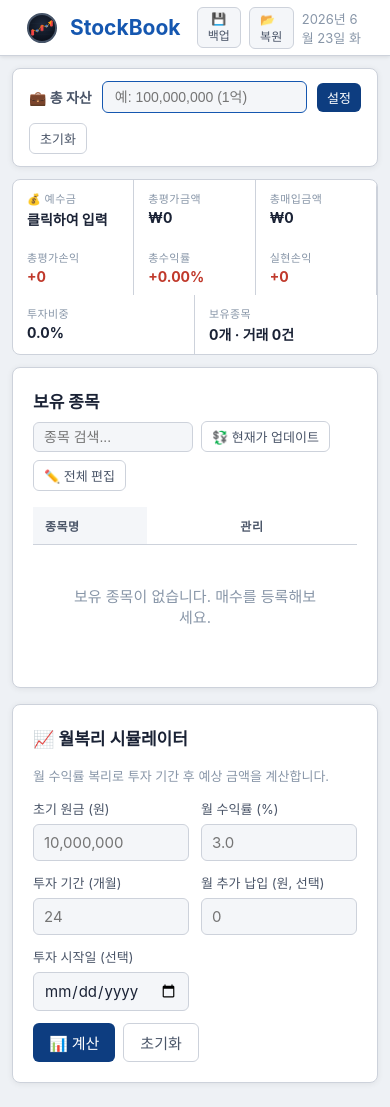
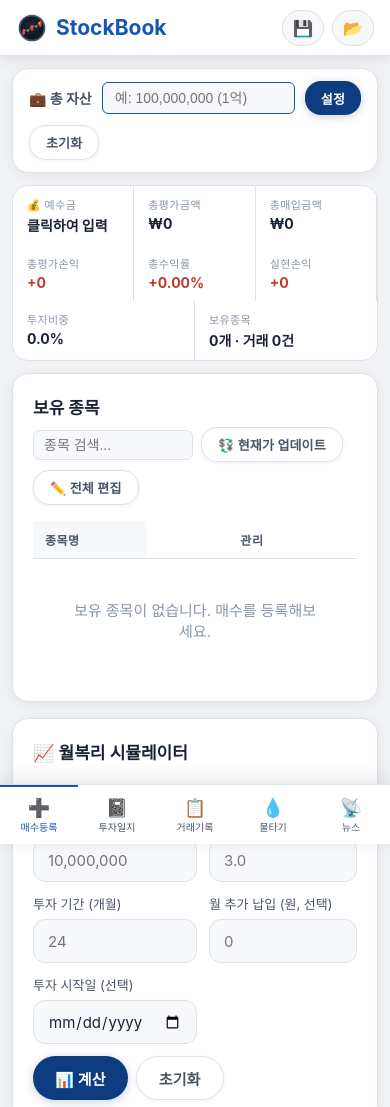
Before and after one commit to mj94920/stockbook--, a plain HTML site: page 주식포트폴리오관리.html in a window 390 px wide. Shown: the top 1107 px of the page. Drawn offline with Linux system fonts and the light colour scheme.

Commit message:
UI 리디자인: 모바일 앱 스타일, 헤더 버튼 pill형, 하단 탭 바, theme-color 흰색

```diff
--- a/주식포트폴리오관리.html
+++ b/주식포트폴리오관리.html
@@ -7,17 +7,17 @@
 <meta name="apple-mobile-web-app-capable" content="yes">
 <meta name="apple-mobile-web-app-status-bar-style" content="default">
 <meta name="apple-mobile-web-app-title" content="StockBook">
-<meta name="theme-color" content="#1557b0">
+<meta name="theme-color" content="#ffffff">
 <link rel="manifest" href="./manifest.json">
 <link rel="apple-touch-icon" href="./icon-192.png">
 <title>📈 주식 포트폴리오 관리</title>
 <style>
   :root {
-    --bg: #eef1f5;
+    --bg: #f0f2f6;
     --bg2: #ffffff;
-    --bg3: #f4f6f9;
-    --bg4: #e4e8ee;
-    --border: #cdd2db;
+    --bg3: #f7f8fb;
+    --bg4: #e8ecf3;
+    --border: #dde2ea;
     --text: #1a2235;
     --text2: #4a5568;
     --text3: #8896a8;
@@ -31,8 +31,11 @@
     --green: #1a7a3c;
     --hts-up: #c0392b;
     --hts-dn: #1557b0;
-    --radius: 8px;
-    --shadow: 0 2px 12px rgba(0,0,0,0.10);
+    --radius: 16px;
+    --radius-sm: 10px;
+    --shadow: 0 4px 24px rgba(0,0,0,0.08);
+    --shadow-card: 0 2px 12px rgba(0,0,0,0.06);
+    --shadow-btn: 0 2px 8px rgba(21,87,176,0.18);
   }
   * { box-sizing: border-box; margin: 0; padding: 0; }
   body {
@@ -43,9 +46,9 @@
     min-height: 100vh;
   }
   /* ── 밝은 테마 세부 보정 ── */
-  .header { box-shadow: 0 1px 4px rgba(0,0,0,0.10); }
-  .card { box-shadow: 0 1px 6px rgba(0,0,0,0.07); border-color: var(--border); }
-  .summary-card { box-shadow: 0 1px 4px rgba(0,0,0,0.06); }
+  .header { box-shadow: 0 2px 12px rgba(0,0,0,0.09); }
+  .card { box-shadow: 0 2px 14px rgba(0,0,0,0.08); border-color: transparent; }
+  .summary-card { box-shadow: 0 2px 12px rgba(0,0,0,0.07); border-color: transparent; }
   thead th { background: #e4e8f0; color: #3a4557; border-bottom: 2px solid #bcc4d0; }
   tbody td { border-bottom: 1px solid #e8ecf0; }
   .modal { box-shadow: 0 8px 32px rgba(0,0,0,0.18); border-color: #c8d0dc; }
@@ -57,8 +60,8 @@
   input:focus, select:focus, textarea:focus { border-color: var(--accent); outline: none; box-shadow: 0 0 0 2px rgba(21,87,176,0.12); }
   .quick-link { background: #fff; }
   .quick-link:hover { background: #eef1f8; border-color: var(--blue); color: var(--blue); }
-  .journal-card { background: #fff; }
-  .journal-card:hover { border-color: var(--accent); }
+  .journal-card { background: #fff; box-shadow: 0 2px 12px rgba(0,0,0,0.07); }
+  .journal-card:hover { border-color: var(--accent); box-shadow: 0 4px 16px rgba(21,87,176,0.10); transform: translateY(-1px); }
   .journal-card .jc-tag { background: var(--bg4); color: var(--text2); }
   .checkbox-item { background: #fff; }
   .checkbox-item:hover { background: #f0f4fc; }
@@ -66,16 +69,40 @@
   .header {
     background: var(--bg2);
     border-bottom: 1px solid var(--border);
-    padding: 0 24px;
+    padding: 0 16px;
     display: flex;
     align-items: center;
-    gap: 16px;
+    gap: 12px;
     height: 56px;
     position: sticky; top: 0; z-index: 100;
   }
-  .logo { font-size: 21px; font-weight: 700; color: var(--text); display: flex; align-items: center; gap: 10px; }
-  .logo img { width: 36px; height: 36px; border-radius: 50%; flex-shrink: 0; }
+  .logo { font-size: 21px; font-weight: 700; color: var(--text); display: flex; align-items: center; gap: 8px; flex-shrink: 0; }
+  .logo img { width: 32px; height: 32px; border-radius: 50%; flex-shrink: 0; }
   .logo span { color: var(--accent); }
+  /* 헤더 액션 버튼 (백업/복원) */
+  .header-action-btn {
+    display: inline-flex;
+    align-items: center;
+    gap: 5px;
+    font-size: 13px;
+    font-family: inherit;
+    padding: 6px 14px;
+    border: 1.5px solid var(--border);
+    border-radius: 18px;
+    background: var(--bg3);
+    color: var(--text2);
+    cursor: pointer;
+    transition: all 0.15s;
+    white-space: nowrap;
+    flex-shrink: 0;
+    height: 36px;
+  }
+  .header-action-btn:hover { background: var(--bg4); color: var(--text); border-color: var(--text3); }
+  @media (max-width: 600px) {
+    .header-btn-text { display: none; }
+    .header-action-btn { padding: 6px 10px; gap: 0; font-size: 16px; }
+    .header-date { display: none; }
+  }
 
   /* TABS */
   .tabs {
@@ -113,6 +140,7 @@
     border-radius: var(--radius);
     padding: 20px;
     margin-bottom: 16px;
+    box-shadow: var(--shadow-card);
   }
   .card-title {
     font-size: 17px; font-weight: 600; color: var(--text);
@@ -127,10 +155,11 @@
     margin-bottom: 20px;
   }
   .summary-card {
-    background: var(--bg3);
-    border: 1px solid var(--border);
+    background: var(--bg2);
+    border: none;
     border-radius: var(--radius);
-    padding: 16px;
+    padding: 16px 18px;
+    box-shadow: var(--shadow-card);
   }
   .summary-card .label { font-size: 12px; color: var(--text3); text-transform: uppercase; letter-spacing: 0.5px; margin-bottom: 6px; }
   .summary-card .value { font-size: 23px; font-weight: 700; }
@@ -145,43 +174,48 @@
   .form-group label { font-size: 13px; color: var(--text2); }
   .form-group input, .form-group select, .form-group textarea {
     background: var(--bg3);
-    border: 1px solid var(--border);
-    border-radius: 6px;
+    border: 1.5px solid var(--border);
+    border-radius: 12px;
     color: var(--text);
-    padding: 8px 10px;
+    padding: 10px 14px;
     font-size: 15px;
     font-family: inherit;
     outline: none;
-    transition: border-color 0.15s;
+    transition: border-color 0.15s, box-shadow 0.15s;
     width: 100%;
+    min-height: 44px;
   }
   .form-group input:focus, .form-group select:focus, .form-group textarea:focus {
     border-color: var(--blue);
+    box-shadow: 0 0 0 3px rgba(21,87,176,0.12);
   }
   .form-group select option { background: var(--bg3); }
   .form-group textarea { resize: vertical; min-height: 80px; }
 
   /* BUTTONS */
   .btn {
-    padding: 8px 16px;
-    border-radius: 6px;
+    padding: 10px 22px;
+    border-radius: 22px;
     border: none;
     cursor: pointer;
     font-size: 15px;
     font-family: inherit;
-    font-weight: 500;
-    transition: all 0.15s;
-    display: inline-flex; align-items: center; gap: 6px;
-  }
-  .btn-primary { background: var(--accent2); color: #fff; }
-  .btn-primary:hover { background: #2ea043; }
-  .btn-danger { background: var(--red2); color: #fff; }
+    font-weight: 600;
+    transition: all 0.18s;
+    display: inline-flex; align-items: center; justify-content: center; gap: 6px;
+    min-height: 44px;
+    letter-spacing: 0.01em;
+  }
+  .btn:active { transform: scale(0.97); }
+  .btn-primary { background: var(--accent2); color: #fff; box-shadow: 0 2px 10px rgba(13,61,128,0.22); }
+  .btn-primary:hover { background: var(--accent); box-shadow: 0 4px 14px rgba(13,61,128,0.28); }
+  .btn-danger { background: var(--red2); color: #fff; box-shadow: 0 2px 10px rgba(153,45,34,0.22); }
   .btn-danger:hover { background: var(--red); }
-  .btn-ghost { background: transparent; color: var(--text2); border: 1px solid var(--border); }
-  .btn-ghost:hover { color: var(--text); border-color: var(--text2); }
-  .btn-blue { background: var(--blue2); color: #fff; }
+  .btn-ghost { background: var(--bg2); color: var(--text2); border: 1.5px solid var(--border); box-shadow: 0 1px 4px rgba(0,0,0,0.06); }
+  .btn-ghost:hover { color: var(--text); border-color: var(--text3); background: var(--bg3); }
+  .btn-blue { background: var(--blue2); color: #fff; box-shadow: 0 2px 10px rgba(13,61,128,0.22); }
   .btn-blue:hover { background: var(--blue); }
-  .btn-sm { padding: 5px 10px; font-size: 13px; }
+  .btn-sm { padding: 7px 16px; font-size: 13px; border-radius: 16px; min-height: 34px; }
 
   /* TABLES */
   .table-wrap { overflow-x: auto; }
@@ -236,10 +270,10 @@
   .checkbox-item {
     display: flex; align-items: center; gap: 6px;
     cursor: pointer;
-    padding: 6px 10px;
+    padding: 7px 12px;
     background: var(--bg3);
-    border-radius: 6px;
-    border: 1px solid var(--border);
+    border-radius: 12px;
+    border: 1.5px solid var(--border);
     transition: all 0.15s;
     font-size: 14px;
     user-select: none;
@@ -250,13 +284,14 @@
 
   /* JOURNAL LIST */
   .journal-card {
-    background: var(--bg3);
+    background: var(--bg2);
     border: 1px solid var(--border);
     border-radius: var(--radius);
     padding: 16px;
     margin-bottom: 10px;
     cursor: pointer;
-    transition: border-color 0.15s;
+    transition: all 0.18s;
+    box-shadow: var(--shadow-card);
   }
   .journal-card:hover { border-color: var(--blue2); }
   .journal-card .jc-header { display: flex; justify-content: space-between; align-items: flex-start; margin-bottom: 10px; }
@@ -305,11 +340,11 @@
   .modal {
     background: var(--bg2);
     border: 1px solid var(--border);
-    border-radius: 12px;
+    border-radius: 20px;
     padding: 24px;
     width: 90%;
     max-width: 480px;
-    box-shadow: var(--shadow);
+    box-shadow: 0 12px 48px rgba(0,0,0,0.18);
   }
   .modal-title { font-size: 17px; font-weight: 700; margin-bottom: 16px; }
   .modal-actions { display: flex; gap: 8px; justify-content: flex-end; margin-top: 20px; }
@@ -507,10 +542,12 @@
   .hts-right { position:sticky; top:64px; max-height:calc(100vh - 76px); overflow-y:auto; overflow-x:hidden; }
   /* ── 우측 서브탭 ── */
   .sub-tabs { display:flex; background:var(--bg2); border:1px solid var(--border); border-bottom:none; border-radius:var(--radius) var(--radius) 0 0; padding:4px 6px 0; flex-wrap:wrap; }
-  .sub-tab-btn { padding:7px 10px; background:none; border:none; border-bottom:2px solid transparent; border-radius:4px 4px 0 0; color:var(--text2); cursor:pointer; font-size:12px; font-family:inherit; transition:all 0.15s; white-space:nowrap; }
+  .sub-tab-btn { padding:7px 10px; background:none; border:none; border-bottom:2px solid transparent; border-radius:6px 6px 0 0; color:var(--text2); cursor:pointer; font-size:12px; font-family:inherit; transition:all 0.15s; white-space:nowrap; display:inline-flex; align-items:center; gap:4px; }
   .sub-tab-btn:hover { color:var(--text); background:var(--bg3); }
   .sub-tab-btn.active { color:var(--accent); border-bottom-color:var(--accent); font-weight:600; background:var(--bg4,var(--bg3)); }
   .sub-tab-panel { display:none; }
+  .tab-icon { font-size:14px; }
+  .tab-text { font-size:12px; }
   .sub-tab-panel.active { display:block; }
   .sub-tab-body { background:var(--bg2); border:1px solid var(--border); border-top:none; border-radius:0 0 var(--radius) var(--radius); padding:12px; }
   .sub-tab-body > .card { margin-bottom:12px; }
@@ -522,6 +559,55 @@
     .hts-layout { grid-template-columns:1fr; }
     .hts-right { position:static; max-height:none; }
   }
+
+  /* ── 모바일: 하단 고정 탭 바 ── */
+  @media (max-width:768px) {
+    body { padding-bottom: 68px; }
+    .hts-right { position:static; max-height:none; }
+    /* 서브탭을 화면 하단에 고정 */
+    .sub-tabs {
+      position: fixed;
+      bottom: 0; left: 0; right: 0;
+      border-radius: 0;
+      border: none;
+      border-top: 1px solid var(--border);
+      padding: 0;
+      z-index: 300;
+      box-shadow: 0 -4px 20px rgba(0,0,0,0.10);
+      background: var(--bg2);
+      height: 60px;
+    }
+    .sub-tab-btn {
+      flex: 1;
+      flex-direction: column;
+      justify-content: center;
+      align-items: center;
+      gap: 2px;
+      border-radius: 0;
+      border-bottom: none;
+      border-top: 2.5px solid transparent;
+      height: 100%;
+      padding: 4px 2px 2px;
+    }
+    .sub-tab-btn:hover { background: var(--bg3); border-radius: 0; }
+    .sub-tab-btn.active {
+      border-top-color: var(--accent);
+      border-bottom-color: transparent;
+      background: transparent;
+    }
+    .tab-icon { font-size: 18px; line-height: 1; }
+    .tab-text { font-size: 10px; font-weight: 500; }
+    /* 서브탭 패널은 일반 흐름으로 (탭 위) */
+    .sub-tab-body { border-radius: var(--radius); border: 1px solid var(--border); border-top: 1px solid var(--border); }
+    /* 포트폴리오 카드 그리드 2열로 */
+    .summary-cards { grid-template-columns: repeat(2, 1fr) !important; }
+  }
+  @supports (padding-bottom: env(safe-area-inset-bottom)) {
+    @media (max-width:768px) {
+      .sub-tabs { padding-bottom: env(safe-area-inset-bottom); height: calc(60px + env(safe-area-inset-bottom)); }
+      body { padding-bottom: calc(68px + env(safe-area-inset-bottom)); }
+    }
+  }
 </style>
 </head>
 <body>
@@ -529,12 +615,15 @@
 <!-- HEADER -->
 <div class="header">
   <div class="logo"><img src="./logo.svg" alt="StockBook 로고"> <span>StockBook</span></div>
-  <div style="margin-left:auto;display:flex;align-items:center;gap:8px;">
-    <button onclick="exportBackup()" title="데이터를 JSON 파일로 저장" style="font-size:12px;padding:4px 10px;border:1px solid var(--border);border-radius:6px;background:var(--bg3);color:var(--text2);cursor:pointer;">💾 백업</button>
-    <label title="JSON 파일로 복원" style="font-size:12px;padding:4px 10px;border:1px solid var(--border);border-radius:6px;background:var(--bg3);color:var(--text2);cursor:pointer;">
-      📂 복원<input type="file" accept=".json" onchange="importBackup(event)" style="display:none;">
+  <div style="margin-left:auto;display:flex;align-items:center;gap:8px;flex-wrap:nowrap;">
+    <button onclick="exportBackup()" title="데이터를 JSON 파일로 저장" class="header-action-btn">
+      <span>💾</span><span class="header-btn-text">백업</span>
+    </button>
+    <label title="JSON 파일로 복원" class="header-action-btn" style="cursor:pointer;">
+      <span>📂</span><span class="header-btn-text">복원</span>
+      <input type="file" accept=".json" onchange="importBackup(event)" style="display:none;">
     </label>
-    <div style="font-size:13px;color:var(--text3);" id="headerDate"></div>
+    <div style="font-size:13px;color:var(--text3);white-space:nowrap;" id="headerDate" class="header-date"></div>
   </div>
 </div>
 
@@ -653,11 +742,11 @@
   <!-- ── RIGHT: 서브탭 패널 ── -->
   <div class="hts-right">
     <div class="sub-tabs">
-      <button class="sub-tab-btn active" onclick="switchSubTab('add')">➕ 매수등록</button>
-      <button class="sub-tab-btn" onclick="switchSubTab('journal')">📓 투자일지</button>
-      <button class="sub-tab-btn" onclick="switchSubTab('trades')">📋 거래기록</button>
-      <button class="sub-tab-btn" onclick="switchSubTab('calc')">💧 물타기</button>
-      <button class="sub-tab-btn" onclick="switchSubTab('news')">📡 뉴스</button>
+      <button class="sub-tab-btn active" onclick="switchSubTab('add')"><span class="tab-icon">➕</span><span class="tab-text">매수등록</span></button>
+      <button class="sub-tab-btn" onclick="switchSubTab('journal')"><span class="tab-icon">📓</span><span class="tab-text">투자일지</span></button>
+      <button class="sub-tab-btn" onclick="switchSubTab('trades')"><span class="tab-icon">📋</span><span class="tab-text">거래기록</span></button>
+      <button class="sub-tab-btn" onclick="switchSubTab('calc')"><span class="tab-icon">💧</span><span class="tab-text">물타기</span></button>
+      <button class="sub-tab-btn" onclick="switchSubTab('news')"><span class="tab-icon">📡</span><span class="tab-text">뉴스</span></button>
     </div>
     <div class="sub-tab-body">
 
```
